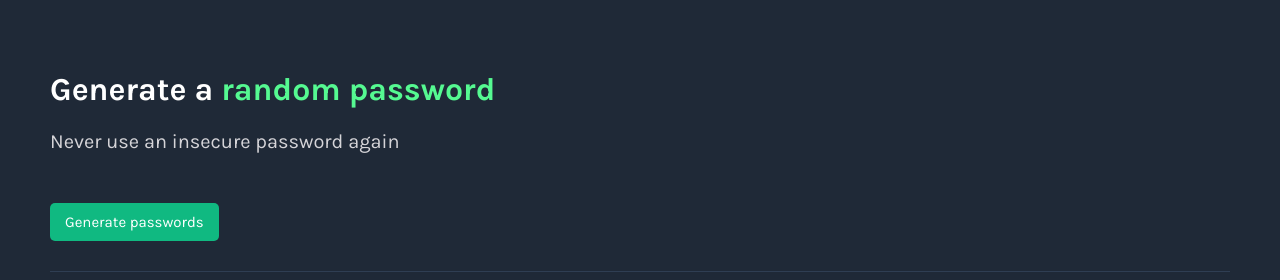
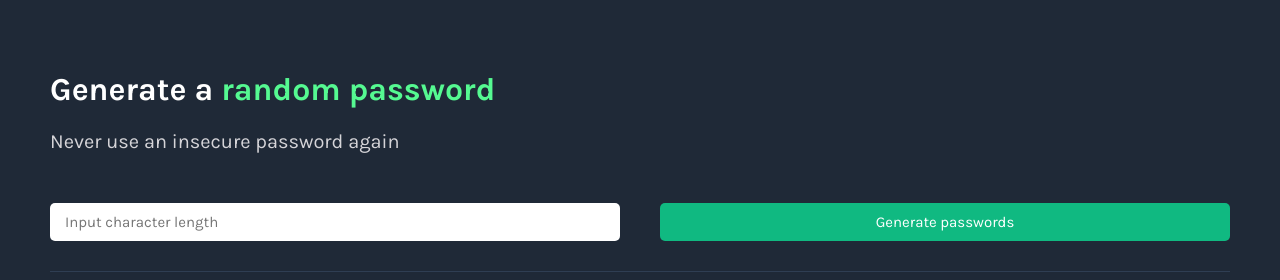
Before and after one commit to jaydenswe/scrimba, a plain HTML site: page password-generator/index.html in a window 1280 px wide. Drawn offline with Linux system fonts and the light colour scheme.

Commit message:
Added stretch goal for custom length passwords

```diff
--- a/password-generator/index.html
+++ b/password-generator/index.html
@@ -18,7 +18,10 @@
             <span id="highlight">random password</span>
         </h1>
         <p>Never use an insecure password again</p>
-        <button id="btn">Generate passwords</button>
+        <div class="inputs">
+            <input id="txt" type="text" placeholder="Input character length "></p>
+            <button id="btn">Generate passwords</button>
+        </div>
         <p id="border"></p>
         <div class="passwords">
                 <p id="password1"></p>
--- a/password-generator/main.js
+++ b/password-generator/main.js
@@ -6,14 +6,17 @@ const characters = ["A","B","C","D","E","F","G","H","I","J","K","L","M","N","O"
 let btnEl = document.getElementById("btn")
 let password1El = document.getElementById("password1")
 let password2El = document.getElementById("password2")
+let textEl = document.getElementById("txt")
 
 // Create function to create password
 function generatePassword() {
     // Declare 2 strings to store the generated password
     let password1 = ""
     let password2 = ""
+    let passwordLength = textEl.value
+    console.log(passwordLength)
     // Loop through each character
-    for (let i = 0; i < 15; i++) {
+    for (let i = 0; i < passwordLength; i++) {
         // Generate random index numbers to randomise character selection
         let randomNum = Math.floor(Math.random() * characters.length )
         let randomNum1 = Math.floor(Math.random() * characters.length )
--- a/password-generator/styles.css
+++ b/password-generator/styles.css
@@ -42,6 +42,28 @@ p {
   font-size: 15px;
   margin-top: 30px;
   margin-bottom: 10px;
+  flex: 1;
+  min-width: 0;
+  box-sizing: border-box;
+  text-align: center;
+}
+
+#txt {
+  border: 0;
+  border-radius: 5px;
+  padding: 10px 15px;
+  font-family: inherit;
+  font-size: 15px;
+  margin-top: 30px;
+  margin-bottom: 10px;
+  flex: 1;
+  min-width: 0;
+  box-sizing: border-box;
+}
+
+.inputs {
+  display: flex;
+  gap: 20px;
 }
 
 .description {
```
